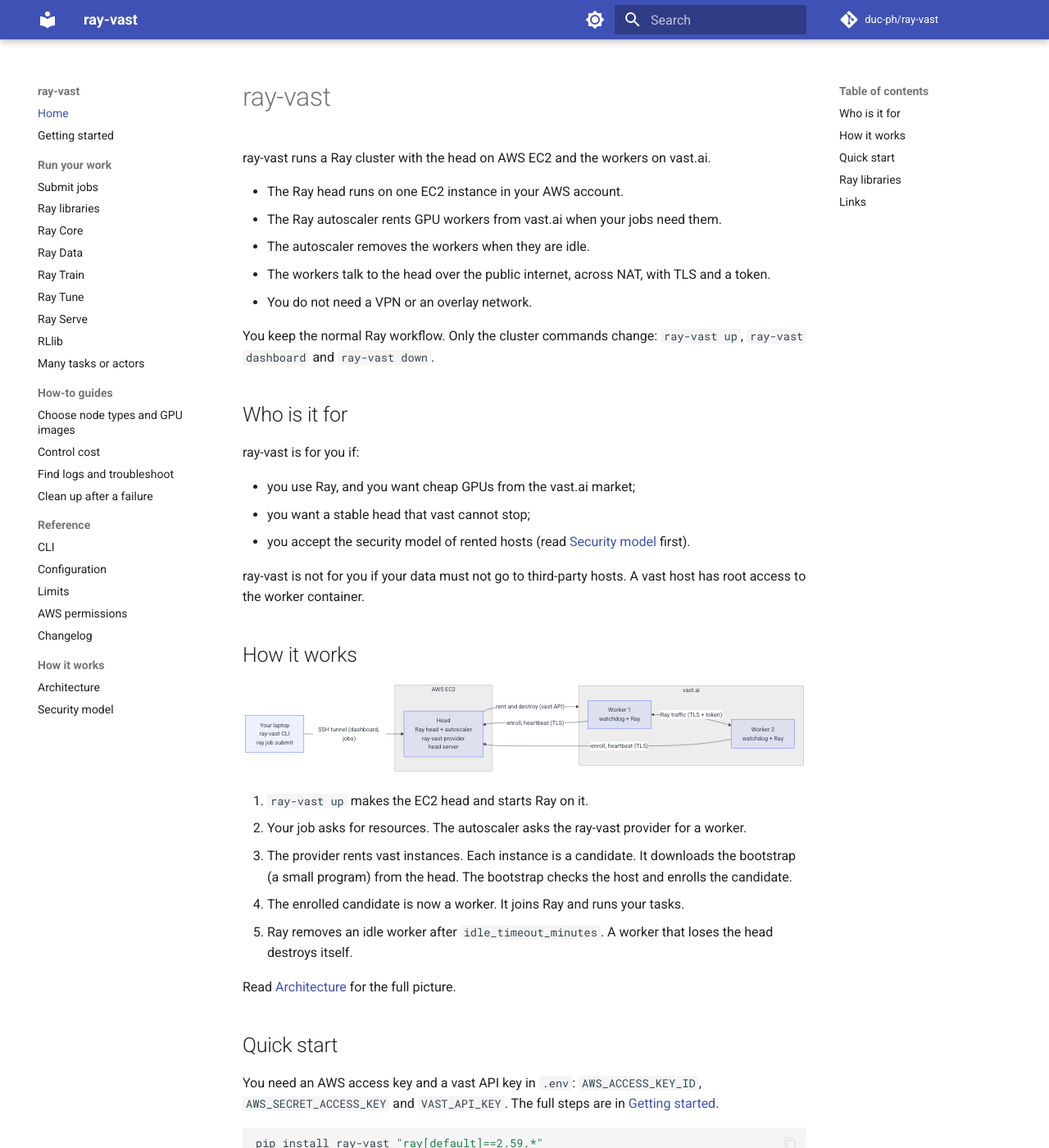
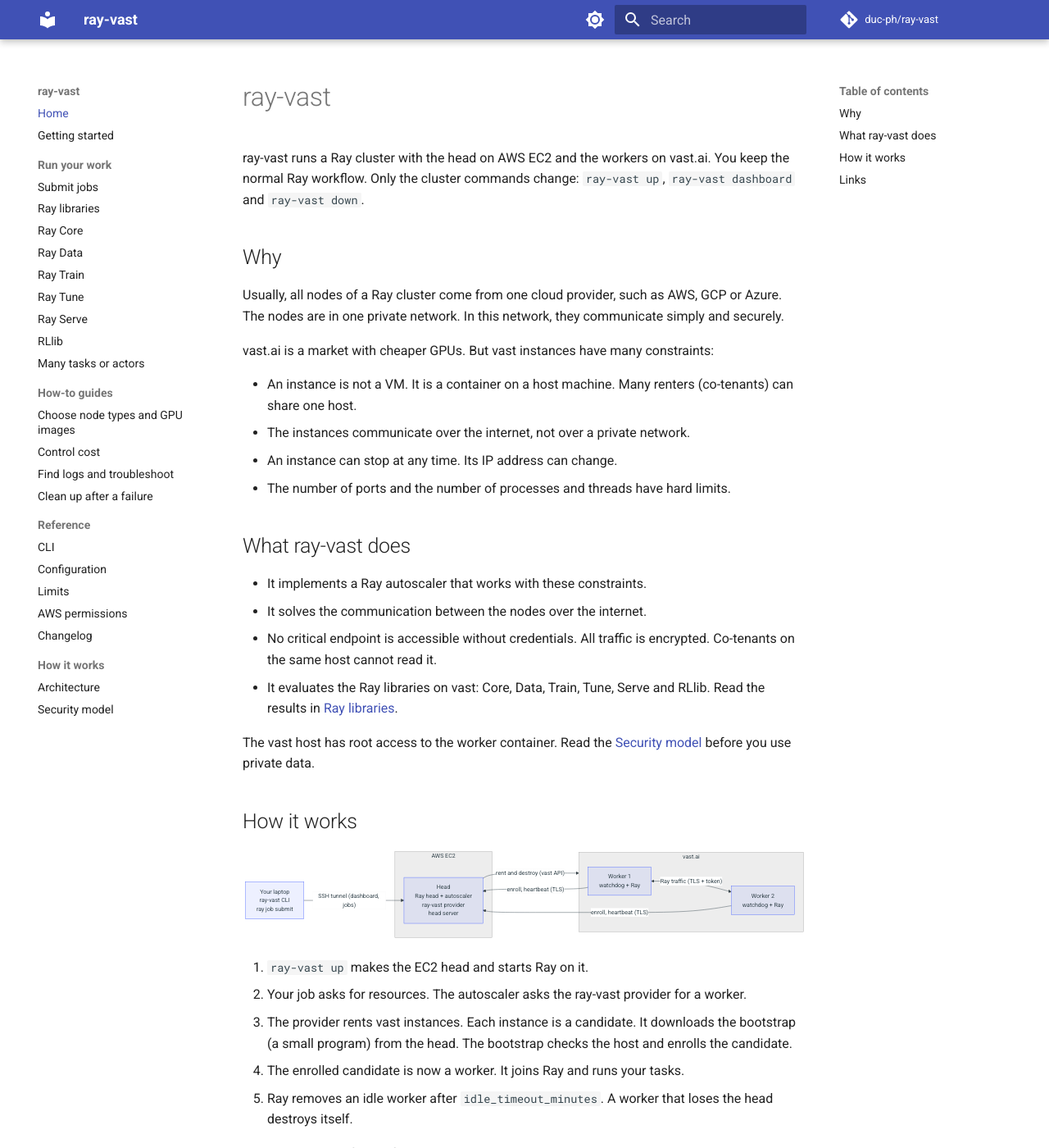
Before and after one commit to duc-ph/ray-vast, an MkDocs documentation site: the page built from docs/index.md, in a window 1280 px wide and 1400 px high. Shown: the whole window at 82% size. Built offline with MkDocs 1.6.1 and Material for MkDocs 9.7.7, drawn with Linux system fonts in a browser that asks for light colours; comment, search, counter and statistics services are not loaded; some of the changed text lies outside the part shown.

Commit message:
docs: why and what ray-vast does on the homepage and README; no quick start

````diff
--- a/docs/index.md
+++ b/docs/index.md
@@ -1,24 +1,27 @@
 # ray-vast
 
 ray-vast runs a Ray cluster with the head on AWS EC2 and the workers on vast.ai.
-
-- The Ray head runs on one EC2 instance in your AWS account.
-- The Ray autoscaler rents GPU workers from vast.ai when your jobs need them.
-- The autoscaler removes the workers when they are idle.
-- The workers talk to the head over the public internet, across NAT, with TLS and a token.
-- You do not need a VPN or an overlay network.
-
 You keep the normal Ray workflow. Only the cluster commands change: `ray-vast up`, `ray-vast dashboard` and `ray-vast down`.
 
-## Who is it for
+## Why
 
-ray-vast is for you if:
+Usually, all nodes of a Ray cluster come from one cloud provider, such as AWS, GCP or Azure. The nodes are in one private network. In this network, they communicate simply and securely.
 
-- you use Ray, and you want cheap GPUs from the vast.ai market;
-- you want a stable head that vast cannot stop;
-- you accept the security model of rented hosts (read [Security model](security.md) first).
+vast.ai is a market with cheaper GPUs. But vast instances have many constraints:
 
-ray-vast is not for you if your data must not go to third-party hosts. A vast host has root access to the worker container.
+- An instance is not a VM. It is a container on a host machine. Many renters (co-tenants) can share one host.
+- The instances communicate over the internet, not over a private network.
+- An instance can stop at any time. Its IP address can change.
+- The number of ports and the number of processes and threads have hard limits.
+
+## What ray-vast does
+
+- It implements a Ray autoscaler that works with these constraints.
+- It solves the communication between the nodes over the internet.
+- No critical endpoint is accessible without credentials. All traffic is encrypted. Co-tenants on the same host cannot read it.
+- It evaluates the Ray libraries on vast: Core, Data, Train, Tune, Serve and RLlib. Read the results in [Ray libraries](libraries/index.md).
+
+The vast host has root access to the worker container. Read the [Security model](security.md) before you use private data.
 
 ## How it works
 
@@ -47,35 +50,6 @@
 
 Read [Architecture](explanation/architecture.md) for the full picture.
 
-## Quick start
-
-You need an AWS access key and a vast API key in `.env`: `AWS_ACCESS_KEY_ID`, `AWS_SECRET_ACCESS_KEY` and `VAST_API_KEY`.
-The full steps are in [Getting started](getting-started.md).
-
-```bash
-pip install ray-vast "ray[default]==2.59.*"
-ray-vast up cluster.yaml
-ray-vast dashboard cluster.yaml   # terminal 1: keep it open
-```
-
-In a second terminal:
-
-```bash
-export RAY_AUTH_MODE=token RAY_AUTH_TOKEN_PATH=~/.ray-vast/<cluster_name>/token   # the line that dashboard printed
-ray job submit --address http://127.0.0.1:8265 --working-dir . -- python train.py
-```
-
-When you finish:
-
-```bash
-ray-vast down cluster.yaml
-```
-
-## Ray libraries
-
-All Ray libraries run on a ray-vast cluster: Core, Data, Train, Tune, Serve and RLlib. Some need an extra change on vast, for example a cloud bucket for checkpoints.
-Read [Ray libraries](libraries/index.md).
-
 ## Links
 
 - [Getting started](getting-started.md): your first cluster, step by step.
````
Also changed, not shown: README.md (+23 -48 lines).
